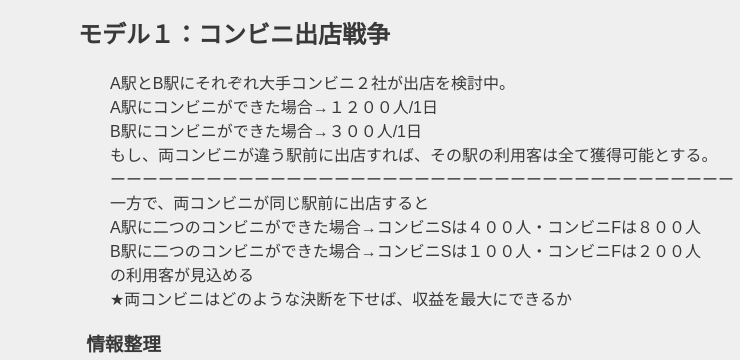
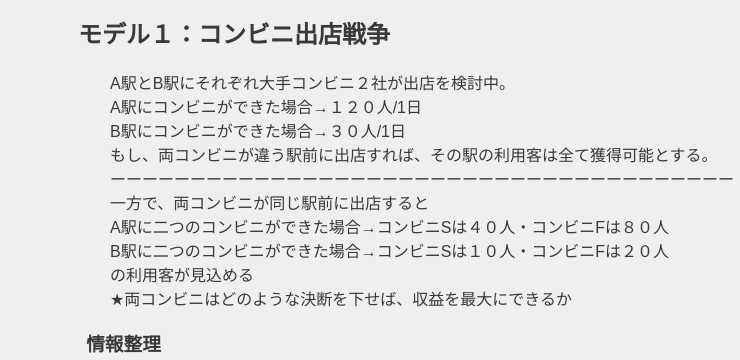
Before and after one commit to NanriSayaka/doyolab, a plain HTML site: page ゲーム理論＃2.html in a window 1280 px wide. Shown: the part 357-717 px from the top of the page, without its empty margins (0-740 px from the left). Drawn offline with Linux system fonts and the light colour scheme.

Commit message:
メッセージ

```diff
--- a/ゲーム理論＃2.html
+++ b/ゲーム理論＃2.html
@@ -27,13 +27,13 @@
         </p>
         <h2>モデル１：コンビニ出店戦争</h2>
         <p>A駅とB駅にそれぞれ大手コンビニ２社が出店を検討中。<br>
-            A駅にコンビニができた場合→１２００人/1日<br>
-            B駅にコンビニができた場合→３００人/1日<br>
+            A駅にコンビニができた場合→１２０人/1日<br>
+            B駅にコンビニができた場合→３０人/1日<br>
             もし、両コンビニが違う駅前に出店すれば、その駅の利用客は全て獲得可能とする。<br>
              ーーーーーーーーーーーーーーーーーーーーーーーーーーーーーーーーーーーーーーー<br>
             一方で、両コンビニが同じ駅前に出店すると<br>
-            A駅に二つのコンビニができた場合→コンビニSは４００人・コンビニFは８００人<br>
-            B駅に二つのコンビニができた場合→コンビニSは１００人・コンビニFは２００人<br>
+            A駅に二つのコンビニができた場合→コンビニSは４０人・コンビニFは８０人<br>
+            B駅に二つのコンビニができた場合→コンビニSは１０人・コンビニFは２０人<br>
             の利用客が見込める<br>
 
 
```
Also changed, not shown: images/利得行列.png, 1 other file.
